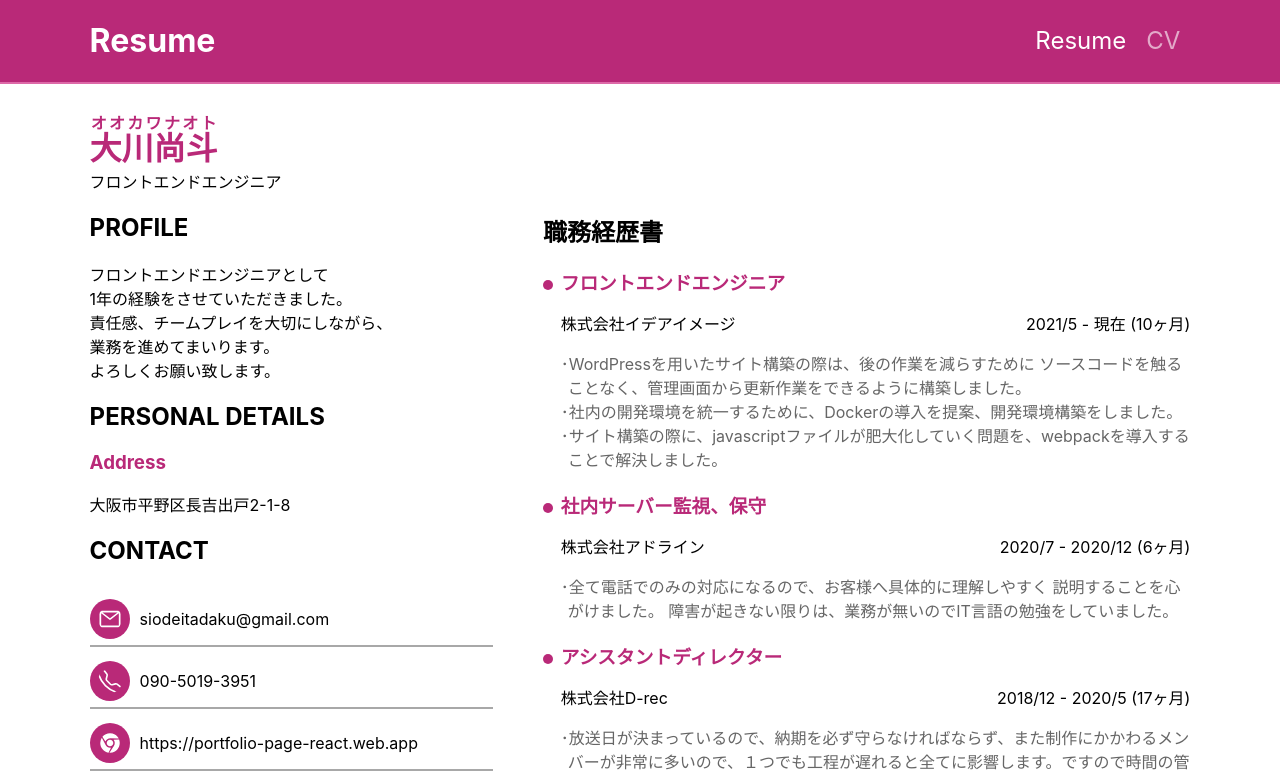
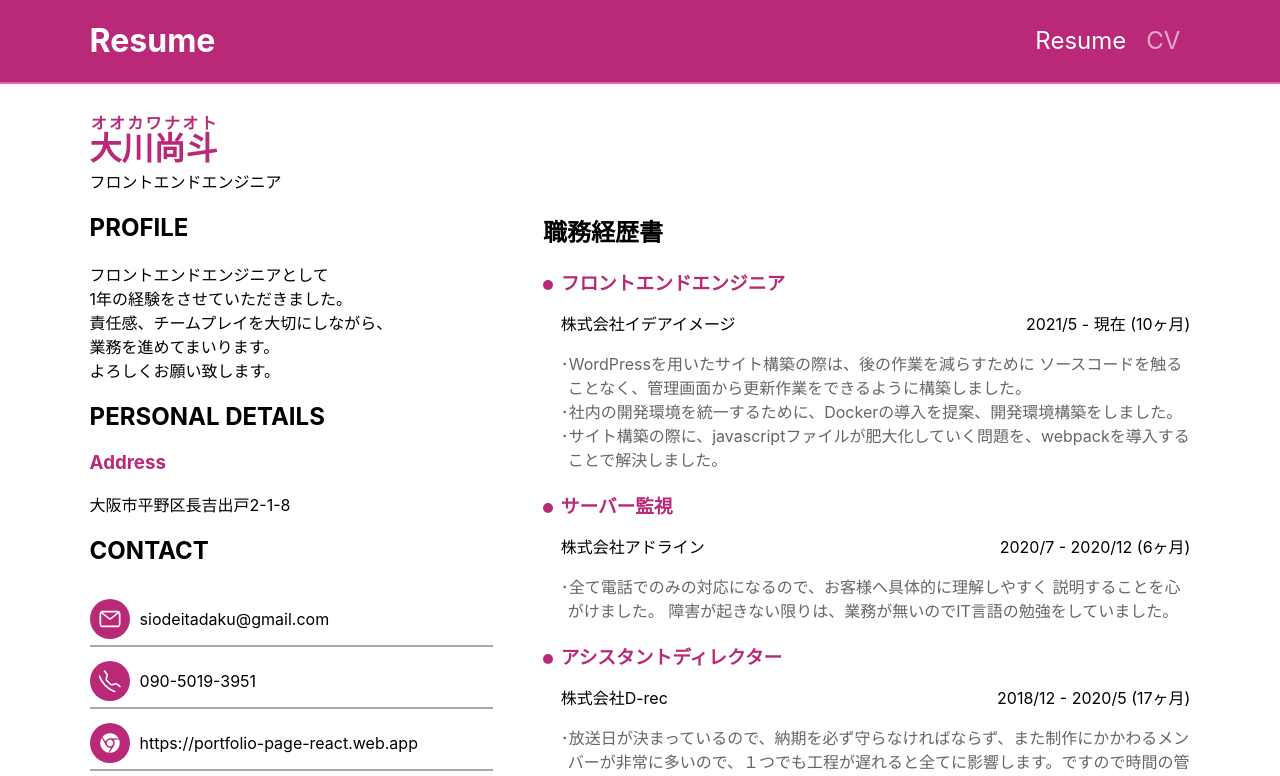
Before and after one commit to Naoto-110616/react-resume, a React (Create React App) app: page /cv in a window 1280 px wide. Shown: the top 776 px of the page. Built offline with nearby package versions, Linux system fonts and the light colour scheme.

Commit message:
fix sentence

```diff
--- a/src/components/pages/CV/CV.js
+++ b/src/components/pages/CV/CV.js
@@ -18,7 +18,7 @@ const jobHistoryList = [
 	},
 	{
 		id: "j2",
-		profession: "社内サーバー監視、保守",
+		profession: "サーバー監視",
 		name: "株式会社アドライン",
 		period: "2020/7 - 2020/12 (6ヶ月)",
 		work: [
```
